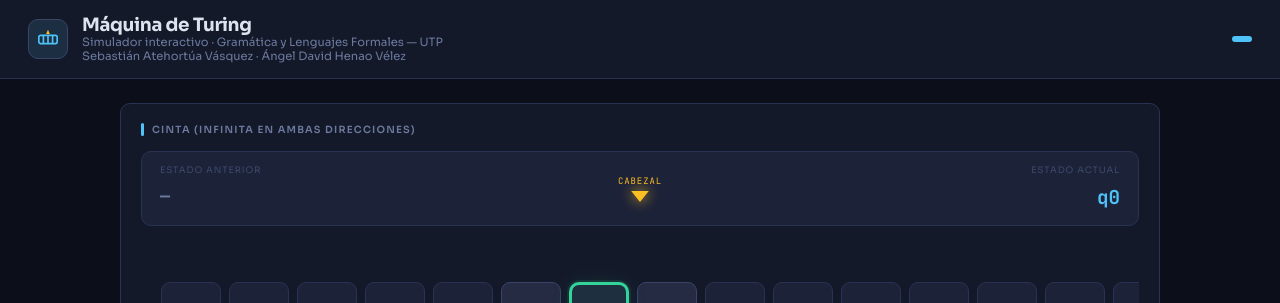
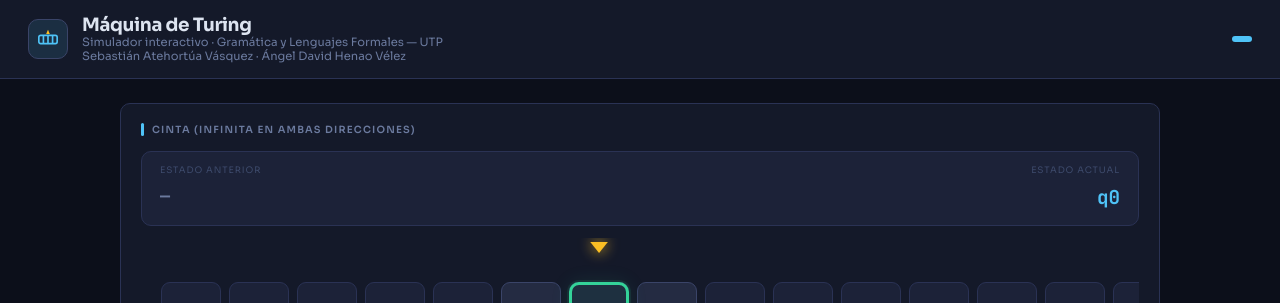
Before and after one commit to SebasV09/Maquina-de-turing, a website: page index.html in a window 1280 px wide. Shown: the top 303 px of the page. Drawn offline with Linux system fonts and the light colour scheme.

Commit message:
Añadir sincronización del cabezal en la cinta y ajustar estilos para la posición del elemento

```diff
--- a/app.js
+++ b/app.js
@@ -361,6 +361,18 @@ function renderTape() {
   marker.style.left = `${leftPos}px`;
   marker.style.width = `${cellWidth}px`;
   marker.style.height = `${cellWidth * 1.1}px`;
+
+  // Sincronizar .hs-center encima de la celda activa
+  const hsCenter = document.getElementById('hs-center-tape');
+  if (hsCenter) {
+    const cellCenterX = leftPos + cellWidth / 2;
+    hsCenter.style.position = 'absolute';
+    hsCenter.style.left = `${cellCenterX}px`;
+    hsCenter.style.top = `${-cellWidth * 0.6}px`;
+    hsCenter.style.transform = 'translateX(-50%)';
+    hsCenter.style.pointerEvents = 'none';
+    hsCenter.style.zIndex = '11';
+  }
 
   // Animación del cabezal (inclinación y flecha deslizable)
   marker.classList.remove('moving-left', 'moving-right');
--- a/index.html
+++ b/index.html
@@ -63,14 +63,6 @@
           <div class="hs-trans" id="hs-trans"></div>
         </div>
 
-        <!-- Flecha del cabezal (centro) -->
-        <div class="hs-center">
-          <div class="hc-label">Cabezal</div>
-          <svg width="18" height="11" viewBox="0 0 16 10" fill="currentColor">
-            <path d="M8 10 L0 0 L16 0 Z" />
-          </svg>
-        </div>
-
         <!-- Estado ACTUAL -->
         <div class="hs-curr">
           <div class="hs-label">Estado actual</div>
@@ -91,6 +83,13 @@
           </div>
           <!-- Celdas de la cinta (renderizadas por JS) -->
           <div class="tape-cells-container" id="tape-cells-container"></div>
+          <!-- Flecha del cabezal (centro) - posicionada debajo de la celda activa -->
+          <div class="hs-center" id="hs-center-tape">
+            <div class="hc-label">Cabezal</div>
+            <svg width="18" height="11" viewBox="0 0 16 10" fill="currentColor">
+              <path d="M8 10 L0 0 L16 0 Z" />
+            </svg>
+          </div>
         </div>
       </div>
     </div>
--- a/styles.css
+++ b/styles.css
@@ -133,7 +133,7 @@ main {
 ============================================================ */
 .head-state-bar {
   display: grid;
-  grid-template-columns: 1fr auto 1fr;
+  grid-template-columns: 1fr 1fr;
   align-items: center;
   gap: 10px;
   margin-bottom: 12px;
@@ -141,6 +141,7 @@ main {
   background: var(--surface2);
   border: 1px solid var(--border);
   border-radius: 10px;
+  position: relative;
 }
 
 /* Columna izquierda — Estado anterior */
@@ -179,12 +180,13 @@ main {
 }
 .hs-trans.has-trans { color: var(--accent-glow); }
 
-/* Columna central — flecha del cabezal */
+/* Columna central — flecha del cabezal (posicionada absolutamente debajo de la celda activa) */
 .hs-center {
   display: flex;
   flex-direction: column;
   align-items: center;
   gap: 2px;
+  transition: left 0.3s cubic-bezier(0.25, 0.8, 0.25, 1.15), top 0.3s cubic-bezier(0.25, 0.8, 0.25, 1.15);
 }
 .hs-center .hc-label {
   font-family: var(--mono);
```
